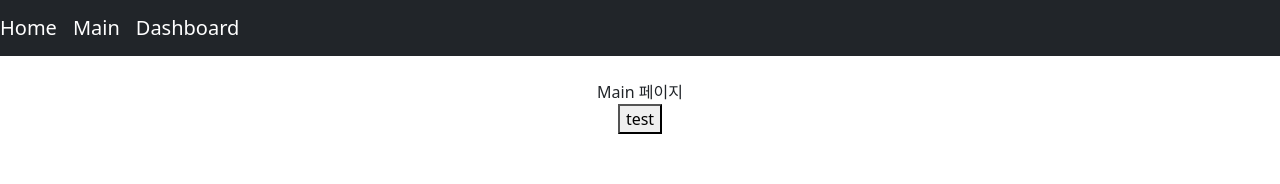
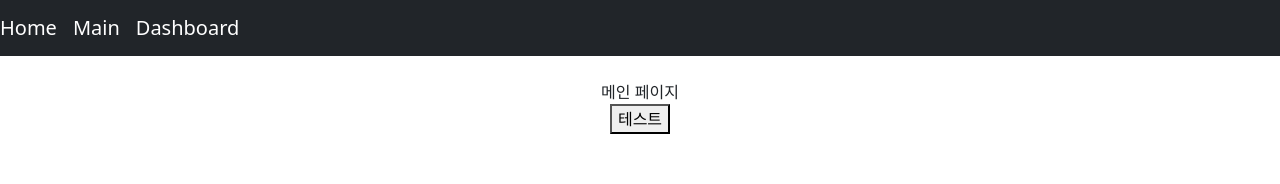
Before and after one commit to EDB9484/boot, a React (Create React App) app in the folder client/: page /main in a window 1280 px wide. Shown: the top 184 px of the page. Built offline with nearby package versions, Linux system fonts and the light colour scheme; no server answers.

Commit message:
변수 선언

```diff
--- a/client/src/MainComponent.jsx
+++ b/client/src/MainComponent.jsx
@@ -29,11 +29,13 @@ class MainComponent extends Component {
     }
 
     render() {
+        const btnName = '테스트';
+        const mainName = '메인 페이지';
         return (
             <div>
-                Main 페이지
+                {mainName}
                 <div>
-                    <button name='btn' onClick={this.clickEvent}>test</button>
+                    <button name='btn' onClick={this.clickEvent}>{btnName}</button>
                 </div>
             </div>
         )
```
